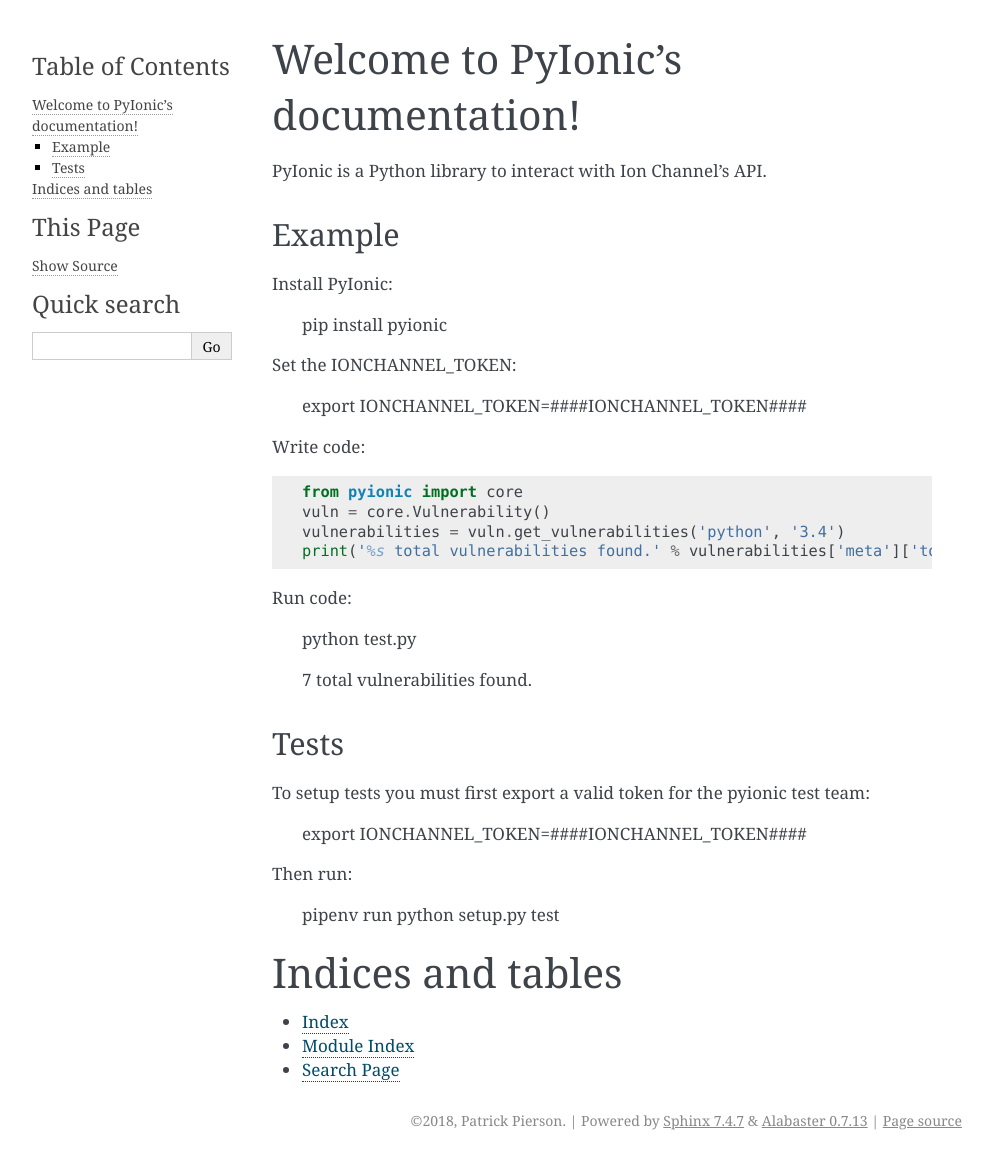
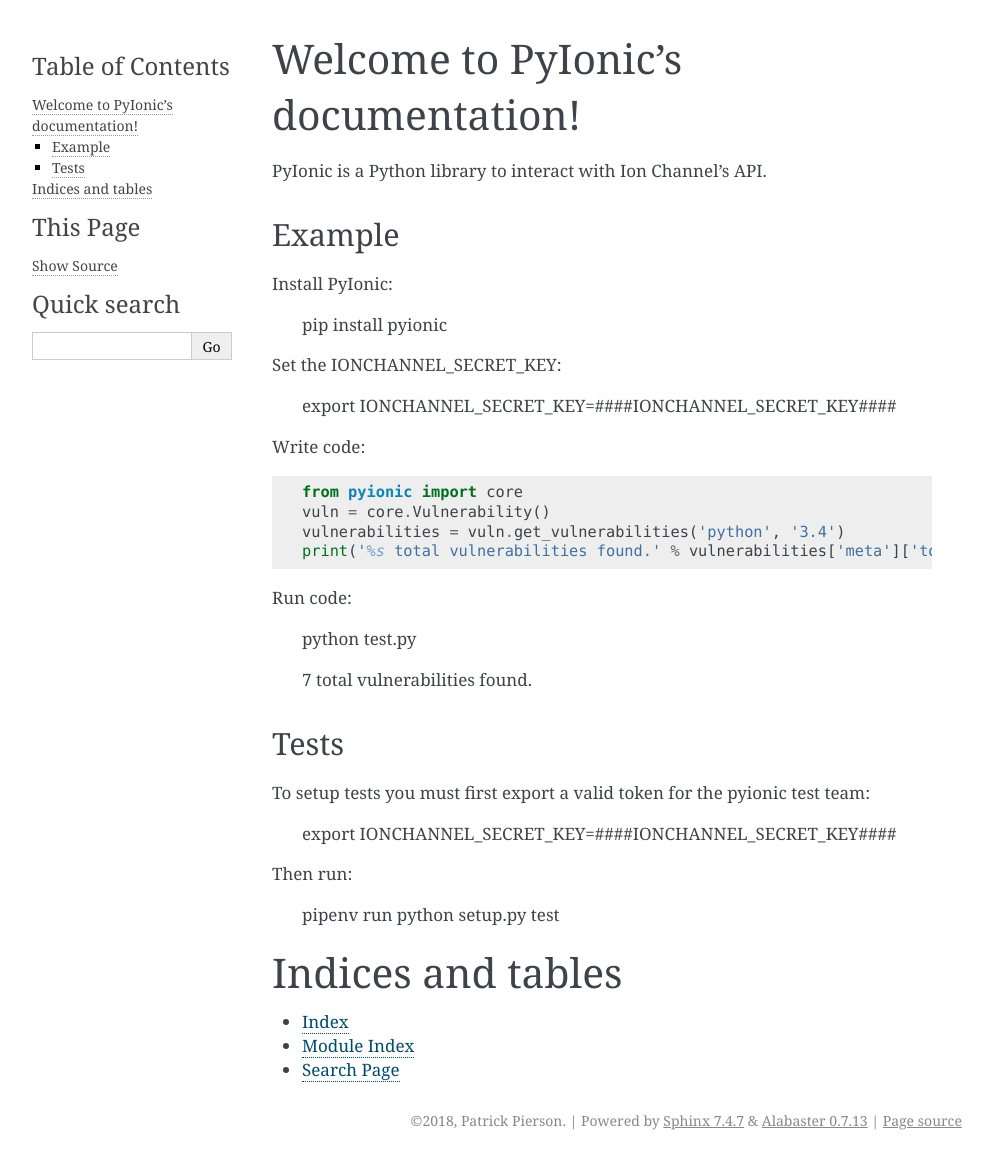
Before and after one commit to mblayman/pyionic, a Sphinx documentation site: the page built from docs/index.rst, in a window 1280 px wide. Shown: the whole page, without its empty margins (148-1140 px from the left). Built offline with Sphinx 7.4.7, drawn with Linux system fonts in a browser that asks for light colours.

Commit message:
replace token with secret_key

```diff
--- a/README.rst
+++ b/README.rst
@@ -20,9 +20,9 @@
 
   pip install pyionic
 
-Set the IONCHANNEL_TOKEN:
+Set the IONCHANNEL_SECRET_KEY:
 
-  export IONCHANNEL_TOKEN=####IONCHANNEL_TOKEN####
+  export IONCHANNEL_SECRET_KEY=####IONCHANNEL_SECRET_KEY####
 
 Write code:
 
@@ -44,7 +44,7 @@
 
 To setup tests you must first export a valid token for the pyionic test team:
 
-  export IONCHANNEL_TOKEN=####IONCHANNEL_TOKEN####
+  export IONCHANNEL_SECRET_KEY=####IONCHANNEL_SECRET_KEY####
 
 
 Then run:
--- a/docs/index.rst
+++ b/docs/index.rst
@@ -15,9 +15,9 @@
 
   pip install pyionic
 
-Set the IONCHANNEL_TOKEN:
+Set the IONCHANNEL_SECRET_KEY:
 
-  export IONCHANNEL_TOKEN=####IONCHANNEL_TOKEN####
+  export IONCHANNEL_SECRET_KEY=####IONCHANNEL_SECRET_KEY####
 
 Write code:
 
@@ -39,7 +39,7 @@
 
 To setup tests you must first export a valid token for the pyionic test team:
 
-  export IONCHANNEL_TOKEN=####IONCHANNEL_TOKEN####
+  export IONCHANNEL_SECRET_KEY=####IONCHANNEL_SECRET_KEY####
 
 
 Then run:
```
Also changed, not shown: 3 other files.
